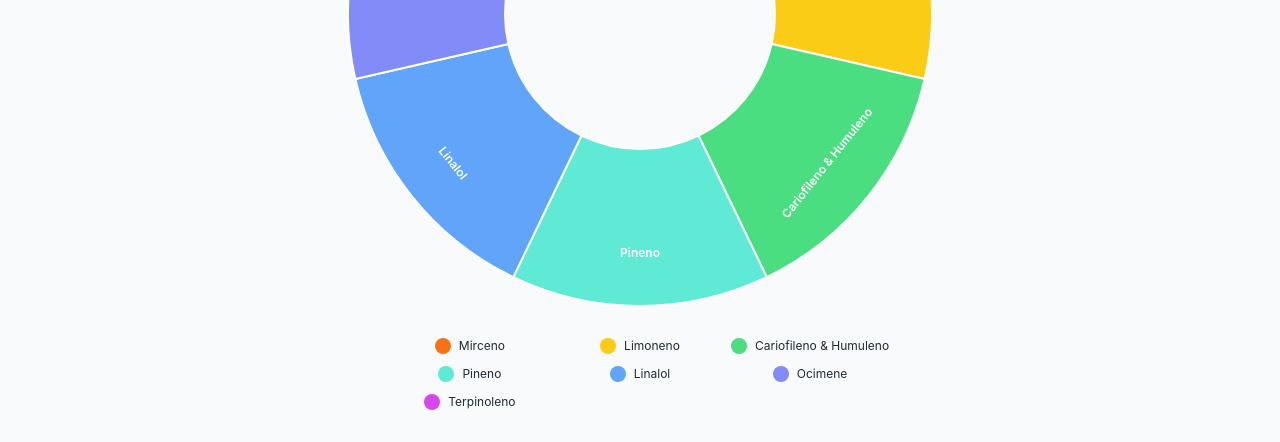
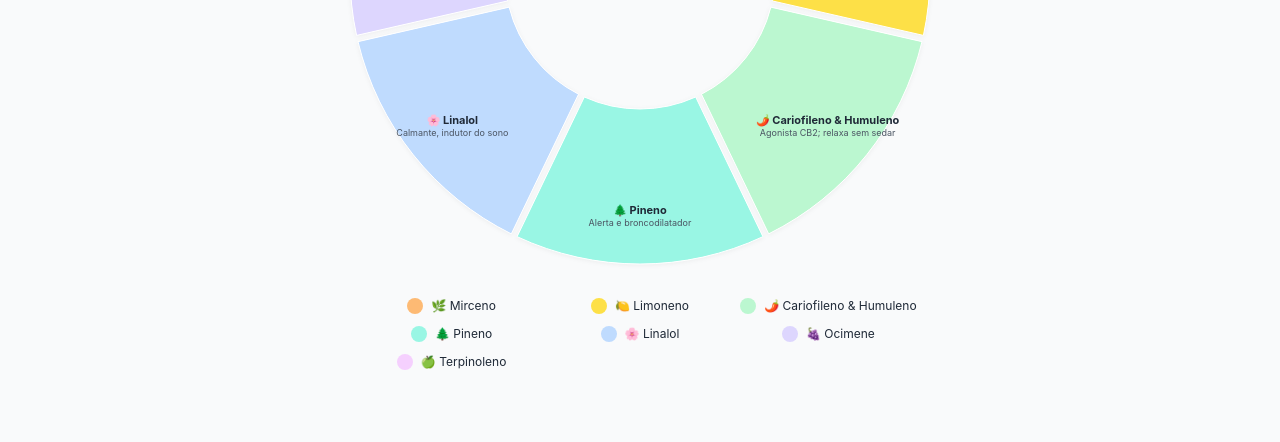
Before and after one commit to gabrielsilvestri/terp-atlas, a plain HTML site: page index.html in a window 1280 px wide. Shown: the part 430-872 px from the top of the page. After the commit the page ends 832 px from the top, so only its background shows below. Drawn offline with nearby package versions, Linux system fonts and the light colour scheme.

Commit message:
Redesign terpene wheel for clarity

```diff
--- a/index.html
+++ b/index.html
@@ -3,7 +3,7 @@
   <head>
     <meta charset="UTF-8" />
     <meta name="viewport" content="width=device-width, initial-scale=1.0" />
-    <title>Atlas de Strains • Growlab</title>
+    <title>Terpene Map • Growlab</title>
     <script src="https://cdn.tailwindcss.com"></script>
     <script src="https://cdnjs.cloudflare.com/ajax/libs/d3/7.9.0/d3.min.js"></script>
     <script>
@@ -27,7 +27,7 @@
     <!-- Header -->
     <header class="w-full max-w-6xl mb-8 flex flex-col md:flex-row justify-between items-center gap-4">
       <h1 class="text-3xl md:text-4xl font-extrabold text-center md:text-left drop-shadow-sm">
-        Atlas de <span class="text-teal-600 dark:text-teal-400">Strains</span> por Efeito
+        <span class="text-teal-600 dark:text-teal-400">Mapa de Terpenos</span>
       </h1>
       <div class="flex flex-col sm:flex-row items-center gap-2 w-full sm:w-auto">
         <input id="search" type="search" placeholder="Buscar efeito, aroma, strain…" class="flex-1 sm:w-80 px-4 py-2 rounded-lg border border-gray-300 dark:border-gray-700 bg-white dark:bg-gray-800 text-sm focus:outline-none focus:ring-2 focus:ring-teal-500/80"/>
@@ -66,6 +66,7 @@
         <!-- Wheel -->
         <div id="wheelWrapper" class="relative">
           <div id="wheel"></div>
+          <div id="centerTitle" class="absolute inset-0 flex items-center justify-center pointer-events-none font-bold text-lg">🧭 Terpene Map</div>
         </div>
         <!-- Card Grid -->
         <div id="cardGrid" class="hidden w-full grid sm:grid-cols-2 lg:grid-cols-3 gap-6"></div>
@@ -99,33 +100,33 @@
     <script>
     /* ------------------ DATA ------------------ */
     const data=[
-      {category:"Relaxamento corporal / Sedativo",clade:"Mirceno",color:"#f97316",aroma:"Manga madura, terra úmida, cravo",bp:"166 °C",effects:"Sedativo; potencializa THC (couch-lock)",uses:"Ansiedade, espasmos, dor",times:["night"],strains:[
+      {icon:"🌿",category:"Relaxamento corporal / Sedativo",clade:"Mirceno",color:"#FDBA74",aroma:"Manga madura, terra úmida, cravo",bp:"166 °C",effects:"Sedativo; potencializa THC (couch-lock)",uses:"Ansiedade, espasmos, dor",times:["night"],strains:[
         {name:"Orange Bud",type:"Fotoperíodo",genetics:"Skunk #1 x unknown",flower:"8‑9 sem",yield:"450‑500 g/m²",thc:"16‑18%",cbd:"<1%",difficulty:"Fácil",notes:"Perfil cítrico de laranja; boa para extrações.",size:"compact"},
         {name:"Skunk #1",type:"Fotoperíodo",genetics:"Afghani x Acapulco Gold x Colombian",flower:"8 sem",yield:"600 g/m²",thc:"18‑22%",cbd:"≈0.5%",difficulty:"Fácil",notes:"Clássica estável; potente odor.",size:"medium"},
         {name:"Blue Dream",type:"Fotoperíodo",genetics:"Blueberry x Haze",flower:"9‑10 sem",yield:"High",thc:"17‑24%",cbd:"~2%",difficulty:"Média",notes:"Euforia suave; sweet berry.",size:"tall"},
         {name:"White Widow",type:"Fotoperíodo",genetics:"Brazilian Sativa x South Indian Indica",flower:"8‑9 sem",yield:"High",thc:"20‑25%",cbd:"≈1%",difficulty:"Média",notes:"Resin monster; efeito equilibrado.",size:"medium"}
       ]},
-      {category:"Elevação de humor / Ansiolítico",clade:"Limoneno",color:"#facc15",aroma:"Casca de limão, laranja, mentolado",bp:"176 °C",effects:"Boost de humor, diminui ansiedade",uses:"Depressão, refluxo (GERD)",times:["morning","afternoon"],strains:[
+      {icon:"🍋",category:"Elevação de humor / Ansiolítico",clade:"Limoneno",color:"#FDE047",aroma:"Casca de limão, laranja, mentolado",bp:"176 °C",effects:"Boost de humor, diminui ansiedade",uses:"Depressão, refluxo (GERD)",times:["morning","afternoon"],strains:[
         {name:"Super Lemon Haze",type:"Fotoperíodo",genetics:"Lemon Skunk x Super Silver Haze",flower:"9‑10 sem",yield:"700 g/m²",thc:"19‑22%",cbd:"<1%",difficulty:"Média",notes:"Premiada; perfil intenso de limão.",size:"tall"},
         {name:"Do-Si-Dos",type:"Fotoperíodo",genetics:"GSC x Face Off OG",flower:"8‑9 sem",yield:"500 g/m²",thc:"21‑25%",cbd:"<1%",difficulty:"Média",notes:"Entrega relaxamento com clareza mental.",size:"medium"}
       ]},
-      {category:"Anti-inflamatório / Sem euforia",clade:"Cariofileno & Humuleno",color:"#4ade80",aroma:"Pimenta-do-reino, lúpulo",bp:"199 °C",effects:"Agonista CB2; relaxa sem sedar",uses:"Artrite, colite, ansiedade",times:["afternoon","night"],strains:[
+      {icon:"🌶️",category:"Anti-inflamatório / Sem euforia",clade:"Cariofileno & Humuleno",color:"#BBF7D0",aroma:"Pimenta-do-reino, lúpulo",bp:"199 °C",effects:"Agonista CB2; relaxa sem sedar",uses:"Artrite, colite, ansiedade",times:["afternoon","night"],strains:[
         {name:"Girl Scout Cookies",type:"Fotoperíodo",genetics:"OG Kush x Durban Poison",flower:"9‑10 sem",yield:"500 g/m²",thc:"22‑26%",cbd:"≈1%",difficulty:"Média",notes:"Potente; sabor doce-terroso.",size:"medium"},
         {name:"Bubba Kush",type:"Fotoperíodo",genetics:"Northern Lights x OG Kush",flower:"8‑9 sem",yield:"400 g/m²",thc:"18‑22%",cbd:"≈1%",difficulty:"Fácil",notes:"Efeito calmante profundo.",size:"compact"}
       ]},
-      {category:"Clareza mental / Foco",clade:"Pineno",color:"#5eead4",aroma:"Pinheiro, alecrim, resina",bp:"155 °C",effects:"Alerta e broncodilatador",uses:"Asma, fadiga, inflamação",times:["morning","afternoon"],strains:[
+      {icon:"🌲",category:"Clareza mental / Foco",clade:"Pineno",color:"#99F6E4",aroma:"Pinheiro, alecrim, resina",bp:"155 °C",effects:"Alerta e broncodilatador",uses:"Asma, fadiga, inflamação",times:["morning","afternoon"],strains:[
         {name:"Harlequin",type:"Fotoperíodo",genetics:"Colombian Gold x Nepali Indica x Thai x Swiss Sativa",flower:"8‑9 sem",yield:"500 g/m²",thc:"6‑8%",cbd:"10‑15%",difficulty:"Média",notes:"CBD rico; clareza sem ansiedade.",size:"medium"},
         {name:"Green Crack",type:"Fotoperíodo",genetics:"Skunk #1 descendant",flower:"7‑9 sem",yield:"600 g/m²",thc:"17‑21%",cbd:"<1%",difficulty:"Fácil",notes:"Energético; mangóide.",size:"tall"}
       ]},
-      {category:"Sono profundo / Ansiedade",clade:"Linalol",color:"#60a5fa",aroma:"Lavanda, camomila",bp:"198 °C",effects:"Calmante, indutor do sono",uses:"Insônia, dor neuropática, convulsões",times:["night"],strains:[
+      {icon:"🌸",category:"Sono profundo / Ansiedade",clade:"Linalol",color:"#BFDBFE",aroma:"Lavanda, camomila",bp:"198 °C",effects:"Calmante, indutor do sono",uses:"Insônia, dor neuropática, convulsões",times:["night"],strains:[
         {name:"Lavender Gelato",type:"Fotoperíodo",genetics:"Lavender x Gelato",flower:"9‑10 sem",yield:"Medium",thc:"19‑22%",cbd:"<1%",difficulty:"Média",notes:"Perfil floral doce; relax.",size:"medium"},
         {name:"Zkittlez",type:"Fotoperíodo",genetics:"Grape Ape x Grapefruit",flower:"8‑9 sem",yield:"550 g/m²",thc:"18‑22%",cbd:"≈1%",difficulty:"Média",notes:"Cores lindas e sabor frutado.",size:"medium"}
       ]},
-      {category:"Energia & Sociabilidade",clade:"Ocimene",color:"#818cf8",aroma:"Doce, frutado, herbáceo",bp:"198 °C",effects:"Energizante e descongestionante",uses:"—",times:["morning"],strains:[
+      {icon:"🍇",category:"Energia & Sociabilidade",clade:"Ocimene",color:"#DDD6FE",aroma:"Doce, frutado, herbáceo",bp:"198 °C",effects:"Energizante e descongestionante",uses:"—",times:["morning"],strains:[
         {name:"Golden Goat",type:"Fotoperíodo",genetics:"Hawaiian x Romulan",flower:"9‑11 sem",yield:"High",thc:"20‑24%",cbd:"≈1%",difficulty:"Média",notes:"Alegria social; aroma tropical.",size:"tall"},
         {name:"Strawberry Cough",type:"Fotoperíodo",genetics:"Haze x Strawberry Fields",flower:"9‑10 sem",yield:"High",thc:"17‑20%",cbd:"<1%",difficulty:"Média",notes:"Sabor morango; tosse característica.",size:"tall"}
       ]},
-      {category:"Criatividade / High cerebral",clade:"Terpinoleno",color:"#d946ef",aroma:"Maçã verde, lilás, sálvia",bp:"186 °C",effects:"Estimulante mental, euforia leve",uses:"Antioxidante, sedativo leve",times:["morning","afternoon"],strains:[
+      {icon:"🍏",category:"Criatividade / High cerebral",clade:"Terpinoleno",color:"#F5D0FE",aroma:"Maçã verde, lilás, sálvia",bp:"186 °C",effects:"Estimulante mental, euforia leve",uses:"Antioxidante, sedativo leve",times:["morning","afternoon"],strains:[
         {name:"Jack Herer",type:"Fotoperíodo",genetics:"Haze x Northern Lights x Shiva Skunk",flower:"8‑9 sem",yield:"600 g/m²",thc:"18‑24%",cbd:"<1%",difficulty:"Média",notes:"High criativo; sabor especiado.",size:"tall"},
         {name:"Ghost Train Haze",type:"Fotoperíodo",genetics:"Ghost OG x Neville's Wreck",flower:"10‑12 sem",yield:"High",thc:"23‑27%",cbd:"<1%",difficulty:"Alta",notes:"Potência extrema; aroma cítrico-pinho.",size:"tall"}
       ]}
@@ -137,18 +138,17 @@
     /* ------------------ WHEEL ------------------ */
     const size=Math.min(600,window.innerWidth-40);let radius=size/2;
     const svg=d3.select('#wheel').append('svg').attr('width',size).attr('height',size).append('g').attr('transform',`translate(${radius},${radius})`);
-    const pie=d3.pie().sort(null).value(1);let arc=d3.arc().outerRadius(radius-8).innerRadius(radius*.45);let labelArc=d3.arc().outerRadius(radius*.8).innerRadius(radius*.8);
+    const pie=d3.pie().sort(null).value(1).padAngle(0.02);
+    let arc=d3.arc().outerRadius(radius-10).innerRadius(radius*.45);
+    let labelArc=d3.arc().outerRadius(radius*.8).innerRadius(radius*.8);
     const tooltip=d3.select('#tooltip');
-    const slices=svg.selectAll('path').data(pie(data)).enter().append('path').attr('d',arc).attr('fill',d=>d.data.color).attr('stroke','#fff').attr('stroke-width',2).style('cursor','pointer')
+    const slices=svg.selectAll('path').data(pie(data)).enter().append('path').attr('d',arc).attr('fill',d=>d.data.color).attr('stroke','#fff').attr('stroke-width',1).style('cursor','pointer').style('filter','drop-shadow(0 1px 2px rgba(0,0,0,0.05))')
       .on('mousemove',(e,d)=>{tooltip.style('opacity',1).html(`<strong>${d.data.category}</strong>`).style('left',e.pageX+12+'px').style('top',e.pageY-28+'px');})
       .on('mouseout',()=>tooltip.style('opacity',0))
       .on('click',(_,d)=>showInfo(d.data));
-    svg.selectAll('text').data(pie(data)).enter().append('text').attr('transform',d=>`translate(${labelArc.centroid(d)}) rotate(${angle(d)})`).attr('text-anchor','middle').attr('dominant-baseline','middle').attr('class','text-[10px] sm:text-xs font-semibold fill-white pointer-events-none').text(d=>d.data.clade);
-    function angle(d){const a=((d.startAngle+d.endAngle)/2)*(180/Math.PI);return(a>90&&a<270)?a+180:a;}
-
-    /* Beauty gradient */
-    svg.append('circle').attr('r',radius*.45).attr('fill','url(#grad)');
-    const defs=svg.append('defs');defs.append('radialGradient').attr('id','grad').selectAll('stop').data([[0,'#ffffff10'],[1,'#ffffff00']]).enter().append('stop').attr('offset',d=>d[0]).attr('stop-color',d=>d[1]);
+    const labels=svg.selectAll('g.label').data(pie(data)).enter().append('g').attr('class','label').attr('transform',d=>`translate(${labelArc.centroid(d)})`);
+    labels.append('text').attr('text-anchor','middle').attr('class','text-[11px] font-bold fill-gray-800 dark:fill-gray-200 pointer-events-none').text(d=>`${d.data.icon} ${d.data.clade}`);
+    labels.append('text').attr('text-anchor','middle').attr('y',12).attr('class','text-[9px] fill-gray-600 dark:fill-gray-400 pointer-events-none').text(d=>d.data.effects);
 
     /* ------------------ CARD GRID ------------------ */
     const cardGrid=document.getElementById('cardGrid');
@@ -156,7 +156,7 @@
 
     /* ------------------ LEGEND ------------------ */
     const legend=document.getElementById('legend');
-    data.forEach(d=>{const div=document.createElement('div');div.className='flex items-center gap-2 justify-center';div.innerHTML=`<span class='w-4 h-4 rounded-full inline-block' style='background:${d.color}'></span><span>${d.clade}</span>`;legend.appendChild(div);});
+    data.forEach(d=>{const div=document.createElement('div');div.className='flex items-center gap-2 justify-center';div.innerHTML=`<span class='w-4 h-4 rounded-full inline-block' style='background:${d.color}'></span><span>${d.icon} ${d.clade}</span>`;legend.appendChild(div);});
 
     /* ------------------ INFO PANEL ------------------ */
     let currentData=null;function showInfo(item){currentData=item;const panel=document.getElementById('info');panel.classList.remove('hidden');document.getElementById('info-title').textContent=item.category;document.getElementById('info-clade').textContent=`Clade: ${item.clade}`;document.getElementById('info-aroma').textContent=item.aroma;document.getElementById('info-bp').textContent=item.bp;document.getElementById('info-effects').textContent=item.effects;document.getElementById('info-uses').textContent=item.uses||'—';const list=document.getElementById('info-strains');list.innerHTML='';item.strains.forEach(s=>{const btn=document.createElement('button');btn.className='bg-gray-200 dark:bg-gray-700 hover:bg-gray-300 dark:hover:bg-gray-600 px-2 py-1 rounded flex items-center gap-1 text-xs';btn.innerHTML=`${grownStrains.has(s.name)?'⭐':'☆'}<span>${s.name}</span>`;btn.addEventListener('click',()=>openModal(s));list.appendChild(btn);});if(window.innerWidth<1024)panel.scrollIntoView({behavior:'smooth'});}
@@ -181,7 +181,7 @@
     const toggleBtn=document.getElementById('toggleView');toggleBtn.addEventListener('click',()=>{wheelVisible=!wheelVisible;document.getElementById('wheelWrapper').classList.toggle('hidden',!wheelVisible);cardGrid.classList.toggle('hidden',wheelVisible);toggleBtn.textContent=wheelVisible?'Cards':'Roda';if(!wheelVisible)renderCards();else applyFilters();});
 
     /* ------------------ RESIZE ------------------ */
-    function resize(){const newSize=Math.min(600,window.innerWidth-40);radius=newSize/2;d3.select('#wheel svg').attr('width',newSize).attr('height',newSize).select('g').attr('transform',`translate(${radius},${radius})`);arc.outerRadius(radius-8).innerRadius(radius*.45);labelArc.outerRadius(radius*.8).innerRadius(radius*.8);svg.selectAll('path').attr('d',arc);svg.selectAll('text').attr('transform',d=>`translate(${labelArc.centroid(d)}) rotate(${angle(d)})`);}window.addEventListener('resize',resize);
+    function resize(){const newSize=Math.min(600,window.innerWidth-40);radius=newSize/2;d3.select('#wheel svg').attr('width',newSize).attr('height',newSize).select('g').attr('transform',`translate(${radius},${radius})`);arc.outerRadius(radius-10).innerRadius(radius*.45);labelArc.outerRadius(radius*.8).innerRadius(radius*.8);svg.selectAll('path').attr('d',arc);svg.selectAll('g.label').attr('transform',d=>`translate(${labelArc.centroid(d)})`);}window.addEventListener('resize',resize);
     </script>
   </body>
 </html>
```
